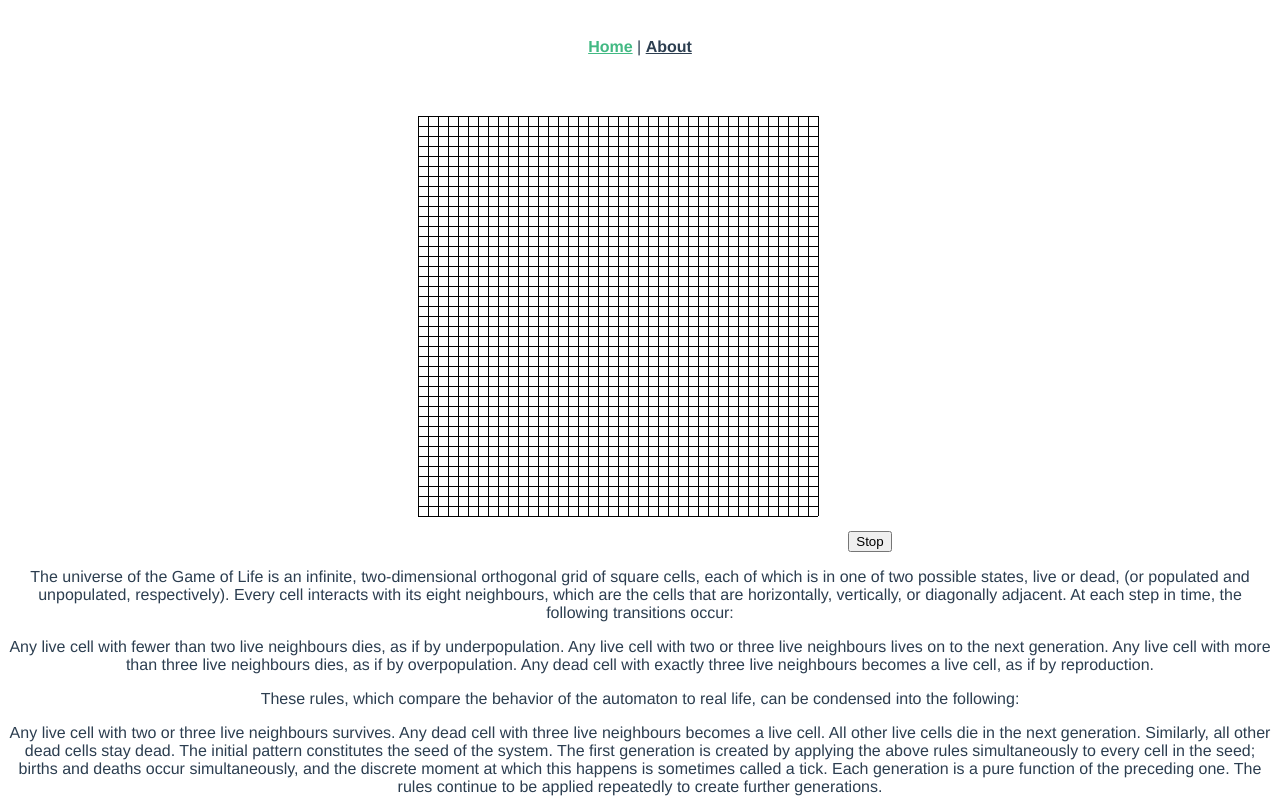
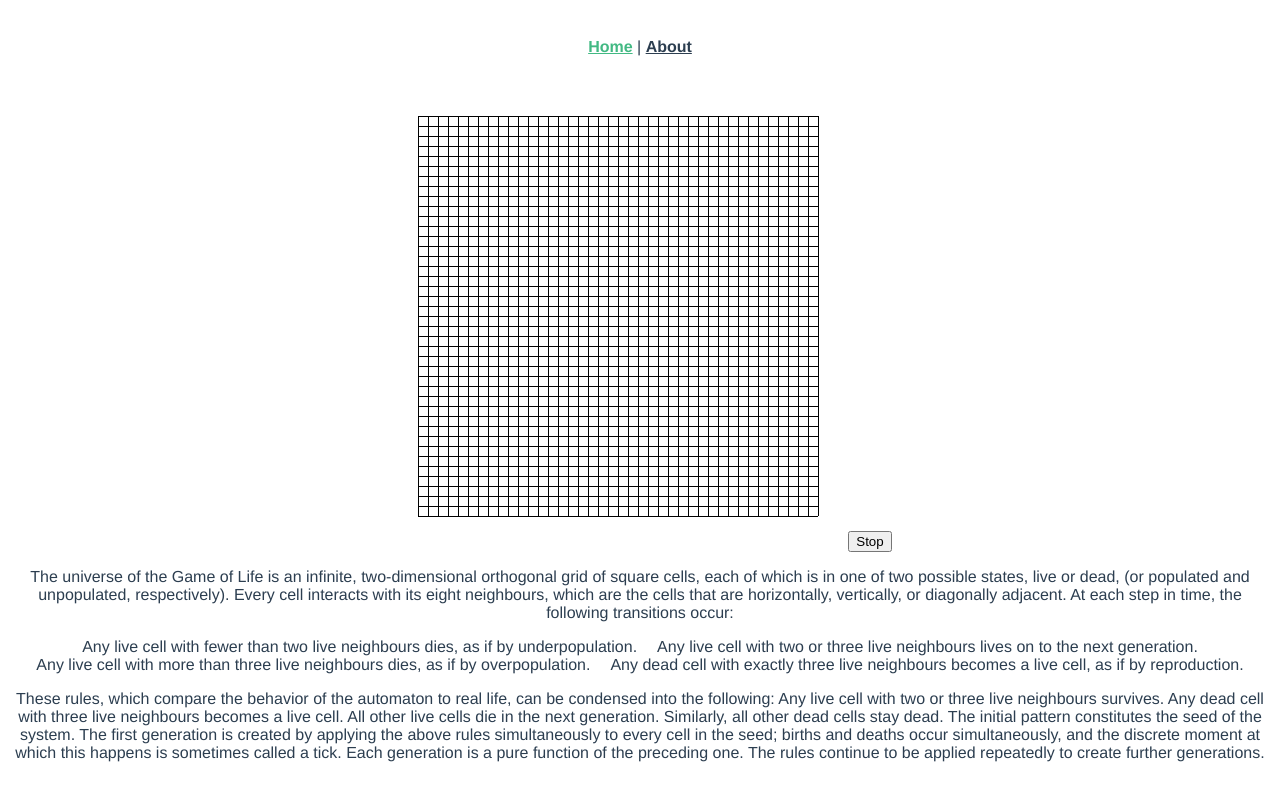
Before and after one commit to david-knott/conways-game-of-life, a Vue app: page / in a window 1280 px wide. Built offline with nearby package versions, Linux system fonts and the light colour scheme.

Commit message:
implemented update algorithm

```diff
--- a/src/components/HelloWorld.vue
+++ b/src/components/HelloWorld.vue
@@ -19,28 +19,36 @@
             are the cells that are horizontally, vertically, or diagonally
             adjacent. At each step in time, the following transitions occur:
         </p>
+        <ul>
+            <li>
+                Any live cell with fewer than two live neighbours dies, as if by
+                underpopulation.
+            </li>
+            <li>
+                Any live cell with two or three live neighbours lives on to the
+                next generation.
+            </li>
+            <li>
+                Any live cell with more than three live neighbours dies, as if
+                by overpopulation.
+            </li>
+            <li>
+                Any dead cell with exactly three live neighbours becomes a live
+                cell, as if by reproduction.
+            </li>
+        </ul>
         <p>
-            Any live cell with fewer than two live neighbours dies, as if by
-            underpopulation. Any live cell with two or three live neighbours
-            lives on to the next generation. Any live cell with more than three
-            live neighbours dies, as if by overpopulation. Any dead cell with
-            exactly three live neighbours becomes a live cell, as if by
-            reproduction.
-        </p>
-        These rules, which compare the behavior of the automaton to real life,
-        can be condensed into the following:
-
-        <p>
-            Any live cell with two or three live neighbours survives. Any dead
-            cell with three live neighbours becomes a live cell. All other live
-            cells die in the next generation. Similarly, all other dead cells
-            stay dead. The initial pattern constitutes the seed of the system.
-            The first generation is created by applying the above rules
-            simultaneously to every cell in the seed; births and deaths occur
-            simultaneously, and the discrete moment at which this happens is
-            sometimes called a tick. Each generation is a pure function of the
-            preceding one. The rules continue to be applied repeatedly to create
-            further generations.
+            These rules, which compare the behavior of the automaton to real
+            life, can be condensed into the following: Any live cell with two or
+            three live neighbours survives. Any dead cell with three live
+            neighbours becomes a live cell. All other live cells die in the next
+            generation. Similarly, all other dead cells stay dead. The initial
+            pattern constitutes the seed of the system. The first generation is
+            created by applying the above rules simultaneously to every cell in
+            the seed; births and deaths occur simultaneously, and the discrete
+            moment at which this happens is sometimes called a tick. Each
+            generation is a pure function of the preceding one. The rules
+            continue to be applied repeatedly to create further generations.
         </p>
     </div>
 </template>
@@ -48,9 +56,14 @@
 <script lang="ts">
 import { Component, Prop, Vue } from "vue-property-decorator";
 
-class Grid {
-    render(context: any) {
-        console.log("done");
+interface Renderer {
+    render(grid: Grid | Life): void;
+}
+
+class DefaultRenderer implements Renderer {
+    constructor(private context: CanvasRenderingContext2D) {}
+
+    render(grid: Grid): void {
         // Box width
         const bw = 400;
         // Box height
@@ -58,32 +71,211 @@ class Grid {
         // Padding
         const p = 10;
         for (let x = 0; x <= bw; x += 10) {
-            context.moveTo(0.5 + x + p, p);
-            context.lineTo(0.5 + x + p, bh + p);
+            this.context.moveTo(0.5 + x + p, p);
+            this.context.lineTo(0.5 + x + p, bh + p);
         }
         for (let x = 0; x <= bh; x += 10) {
-            context.moveTo(p, 0.5 + x + p);
-            context.lineTo(bw + p, 0.5 + x + p);
+            this.context.moveTo(p, 0.5 + x + p);
+            this.context.lineTo(bw + p, 0.5 + x + p);
         }
-        context.strokeStyle = "black";
-        context.stroke();
+        this.context.strokeStyle = "black";
+        this.context.stroke();
+    }
+}
+
+enum Direction {
+    N,
+    S,
+    E,
+    W,
+    NE,
+    NW,
+    SE,
+    SW,
+}
+
+class Life {
+    constructor(private colour: number) {}
+
+    render(renderer: Renderer) {
+        renderer.render(this);
+    }
+}
+
+class Neighbours {
+    private north: Life;
+    private south: Life;
+    private east: Life;
+    private west: Life;
+    constructor(grid: Grid, row: number, col: number) {
+        this.north = grid.getLives()[grid.getWrappedRow(row + 1)][col];
+        this.south = grid.getLives()[grid.getWrappedRow(row - 1)][col];
+        this.west = grid.getLives()[row][grid.getWrappedCol(col - 1)];
+        this.east = grid.getLives()[row][grid.getWrappedCol(col + 1)];
+    }
+
+    live(): number {
+        let c = 0;
+        if(this.north != null) c++;
+        if(this.south != null) c++;
+        if(this.east != null) c++;
+        if(this.west != null) c++;
+        return c;
+    }
+}
+
+class Grid {
+    private lives: any[][];
+
+    constructor(private rows: number, private cols: number) {
+        this.lives = Array(rows);
+        for (let r = 0; r < rows; r++) {
+            this.lives[r] = Array(rows);
+            for (let c = 0; c < cols; c++) {
+                this.lives[r][c] = null;
+            }
+        }
+    }
+
+    getWrappedRow(row: number): number {
+        if (row >= this.rows) {
+            row = 0;
+        }
+        if (row < 0) {
+            row = this.rows + row;
+        }
+        return row;
+    }
+
+    getWrappedCol(col: number): number {
+        if (col >= this.cols) {
+            col = 0;
+        }
+        if (col < 0) {
+            col = this.cols + col;
+        }
+        return col;
+    }
+
+    getLives() {
+        return this.lives;
+    }
+
+    add(life: Life, row: number, col: number) {
+        if (row >= this.rows)
+            throw new Error(
+                "Cannot add to row greater that total defined rows"
+            );
+        if (col >= this.cols)
+            throw new Error(
+                "Cannot add to col greater that total defined cols"
+            );
+        this.lives[row][col] = life;
+    }
+
+    delete(row: number, col: number) {
+        if (row >= this.rows)
+            throw new Error(
+                "Cannot add to row greater that total defined rows"
+            );
+        if (col >= this.cols)
+            throw new Error(
+                "Cannot add to col greater that total defined cols"
+            );
+        this.lives[row][col] = null;
+    }
+
+    neighbours(row: number, col: number): Neighbours {
+        return new Neighbours(this, row, col);
+    }
+
+    render(renderer: Renderer) {
+        renderer.render(this);
+        for (let i = 0; i < this.lives.length; i++) {
+            for (let j = 0; j < this.lives[i].length; j++) {
+                //       renderer.render(this.lives[i][j]);
+            }
+        }
+    }
+
+    update(updater: Updater) {
+        updater.update(this);
+    }
+}
+
+class Updater {
+    update(grid: Grid) {
+        const lives = grid.getLives();
+        for (let i = 0; i < lives.length; i++) {
+            for (let j = 0; j < lives[i].length; j++) {
+                if (lives[i][j] != null) {
+                    if (this.hasLessThanTwoNeighbours(i, j, grid)) {
+                        grid.delete(i, j);
+                        console.log('deete 1');
+                    }
+                    if (this.hasMoreThanThreeNeighbours(i, j, grid)) {
+                        grid.delete(i, j);
+                        console.log('deete 2');
+                    }
+                } else {
+                    if (this.hasThreeNeighbours(i, j, grid)) {
+                        grid.add(new Life(1), i, j);
+                        console.log('add');
+                    }
+                }
+            }
+        }
+    }
+
+    hasLessThanTwoNeighbours(i: number, j: number, grid: Grid) {
+        const neighbours = grid.neighbours(i, j);
+        return (neighbours.live() < 2);
+    }
+
+    hasTwoOrThreeNeighbours(i: number, j: number, grid: Grid) {
+        const neighbours = grid.neighbours(i, j);
+        return (neighbours.live() === 2) || (neighbours.live() === 3);
+    }
+
+    hasThreeNeighbours(i: number, j: number, grid: Grid) {
+        const neighbours = grid.neighbours(i, j);
+        return (neighbours.live() === 3);
+    }
+    hasMoreThanThreeNeighbours(i: number, j: number, grid: Grid) {
+        const neighbours = grid.neighbours(i, j);
+        return (neighbours.live() > 3);
     }
 }
 
 @Component
 export default class HelloWorld extends Vue {
     private started = true;
+    private context: any;
+    private grid: Grid;
+    private updater: Updater;
+
+    constructor() {
+        super();
+        this.grid = new Grid(10, 10);
+     //   this.grid.add(new Life(1), 5, 5);
+        this.grid.add(new Life(1), 5, 4);
+        this.grid.add(new Life(1), 5, 6);
+        this.grid.add(new Life(1), 4, 5);
+        this.grid.add(new Life(1), 6, 5);
+        this.updater = new Updater();
+    }
 
     mounted() {
         const canvas = document.getElementById("canvas") as HTMLCanvasElement;
-        const context = canvas.getContext("2d");
-        const grid = new Grid();
-        grid.render(context);
+        this.context = canvas.getContext("2d");
+        this.grid.render(new DefaultRenderer(this.context));
+        this.draw();
     }
 
     draw() {
-        console.log("draw");
         window.requestAnimationFrame(this.draw);
+        //    this.grid.render(this.context);
+        this.grid.update(this.updater);
     }
 }
 </script>
```
